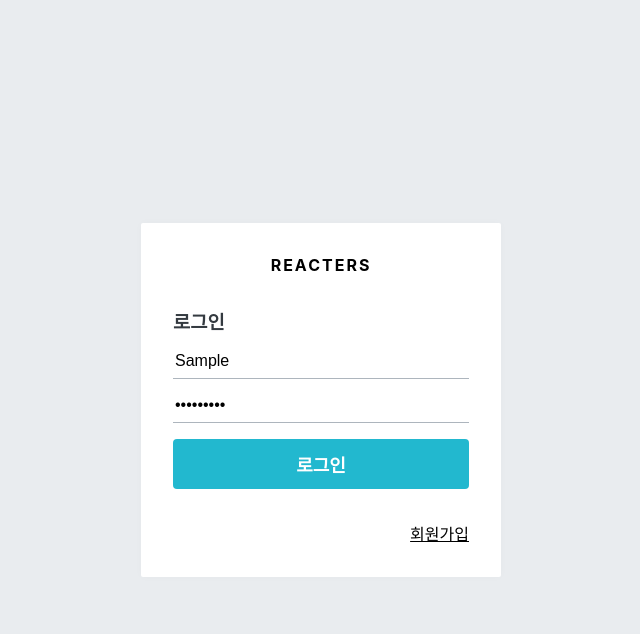
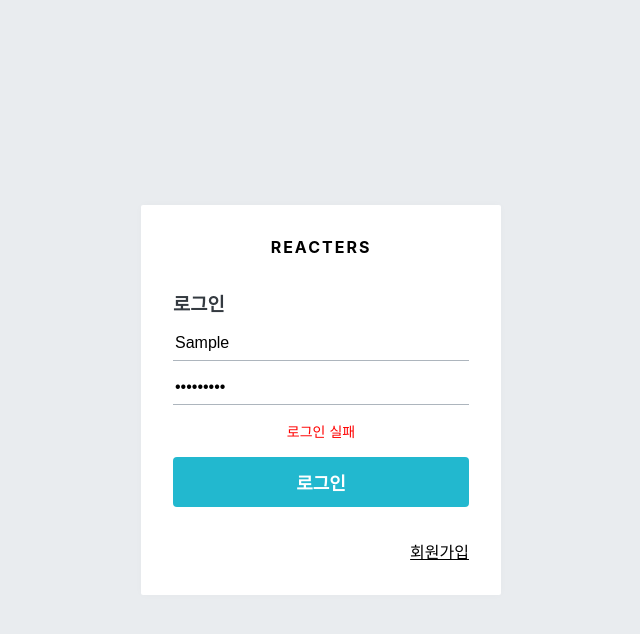
Before and after one commit to solbi0802/blog, a React (Create React App) app in the folder blog-frontend/: page /login in a window 1280 px wide. Both pictures are taken after typing "Sample", "Sample123" into the empty fields and a click on the button "로그인". Shown: the top 634 px of the page, without its empty margins (319-959 px from the left). Built offline with nearby package versions, Linux system fonts and the light colour scheme; no server answers.

Commit message:
회원 인증 에러 처리하기

```diff
--- a/blog-frontend/src/components/auth/AuthForm.js
+++ b/blog-frontend/src/components/auth/AuthForm.js
@@ -3,6 +3,17 @@
 import styled from 'styled-components';
 import palette from '../../lib/styles/palette';
 import Button from '../common/Button';
+
+/**
+ * 에러 보여주기
+ */
+const ErrorMessage = styled.div`
+  color: red;
+  text-align: center;
+  font-size: 0.875rem;
+  margin-top: 1rem;
+`;
+
 /**
  * 회원가입 또는 로그인 폼을 보여줌
  */
@@ -58,7 +69,7 @@
   register: '회원가입',
 };
 
-const AuthForm = ({ type, form, onChange, onSubmit }) => {
+const AuthForm = ({ type, form, onChange, onSubmit, error }) => {
   const text = textMap[type];
   return (
     <AuthFormBlock>
@@ -89,6 +100,7 @@
             value={form.passwordConfirm}
           />
         )}
+        {error && <ErrorMessage>{error}</ErrorMessage>}
         <ButtonWithMarginTop cyan fullWidth>
           {text}
         </ButtonWithMarginTop>
--- a/blog-frontend/src/containers/auth/LoginForm.js
+++ b/blog-frontend/src/containers/auth/LoginForm.js
@@ -1,12 +1,18 @@
-import React, { useEffect } from 'react';
+import React, { useEffect, useState } from 'react';
 import { useDispatch, useSelector } from 'react-redux';
-import { changeField, initializeForm } from '../../modules/auth';
+import { changeField, initializeForm, login } from '../../modules/auth';
 import AuthForm from '../../components/auth/AuthForm';
+import { withRouter } from 'react-router-dom';
+import { check } from '../../lib/api/auth';
 
-const LoginForm = () => {
+const LoginForm = ({ history }) => {
+  const [error, setError] = useState(null);
   const dispatch = useDispatch();
-  const { form } = useSelector(({ auth }) => ({
+  const { form, auth, authError, user } = useSelector(({ auth, user }) => ({
     form: auth.login,
+    auth: auth.auth,
+    authError: auth.authError,
+    user: user.user,
   }));
 
   // input 변경 이벤트 핸들러
@@ -24,20 +30,39 @@
   // form 등록 이벤트 핸들러
   const onSubmit = (e) => {
     e.preventDefault();
+    const { username, password } = form;
+    dispatch(login({ username, password }));
   };
 
   useEffect(() => {
     dispatch(initializeForm('login'));
   }, [dispatch]);
 
+  useEffect(() => {
+    if (authError) {
+      console.log('오류 발생', authError);
+      setError('로그인 실패');
+      return;
+    }
+    if (auth) {
+      console.log('로그인 성공');
+      dispatch(check());
+    }
+  }, [auth, authError, dispatch]);
+  useEffect(() => {
+    if (user) {
+      history.push('/');
+    }
+  }, [history, user]);
   return (
     <AuthForm
       type="login"
       form={form}
       onChange={onChange}
       onSubmit={onSubmit}
+      error={error}
     />
   );
 };
 
-export default LoginForm;
+export default withRouter(LoginForm);
--- a/blog-frontend/src/containers/auth/RegisterForm.js
+++ b/blog-frontend/src/containers/auth/RegisterForm.js
@@ -1,4 +1,4 @@
-import React, { useEffect } from 'react';
+import React, { useEffect, useState } from 'react';
 import { useDispatch, useSelector } from 'react-redux';
 import { changeField, initializeForm, register } from '../../modules/auth';
 import AuthForm from '../../components/auth/AuthForm';
@@ -6,6 +6,7 @@
 import { withRouter } from 'react-router-dom';
 
 const RegisterForm = ({ history }) => {
+  const [error, setError] = useState(null);
   const dispatch = useDispatch();
   const { form, auth, authError, user } = useSelector(({ auth, user }) => ({
     form: auth.register,
@@ -30,7 +31,16 @@
   const onSubmit = (e) => {
     e.preventDefault();
     const { username, password, passwordConfirm } = form;
+    if ([username, password, passwordConfirm].includes('')) {
+      setError('빈 칸을 모두 입력하세요');
+      return;
+    }
     if (password !== passwordConfirm) {
+      setError('비밀번호가 일치하지 않습니다.');
+      dispatch(changeField({ form: 'register', key: 'password', value: '' }));
+      dispatch(
+        changeField({ form: 'register', key: 'passwordConfirm', value: '' }),
+      );
       return;
     }
     dispatch(register({ username, password }));
@@ -42,7 +52,11 @@
 
   useEffect(() => {
     if (authError) {
-      console.log('오류 발생', authError);
+      if (authError.response.status === 409) {
+        setError('이미 존재하는 계정입니다.');
+        return;
+      }
+      setError('회원가입 실패');
       return;
     }
     if (auth) {
@@ -66,6 +80,7 @@
       form={form}
       onChange={onChange}
       onSubmit={onSubmit}
+      error={error}
     />
   );
 };
```
